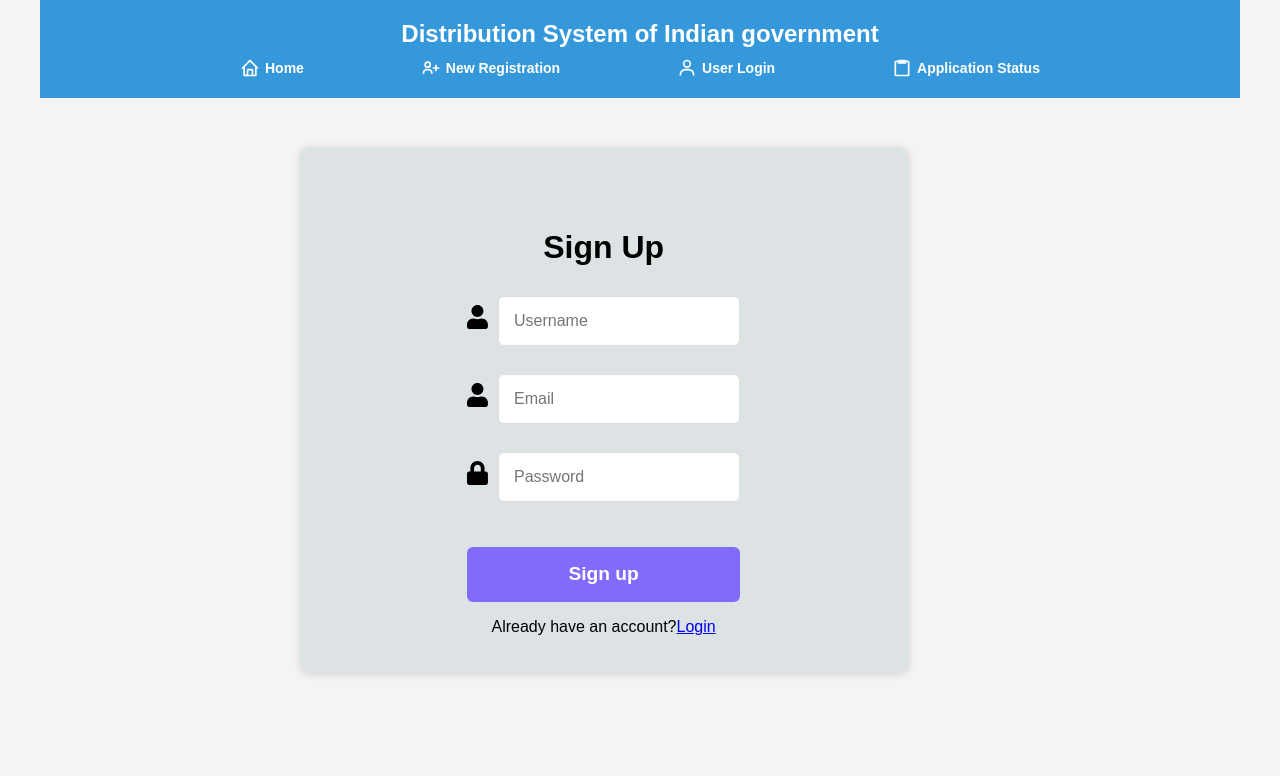
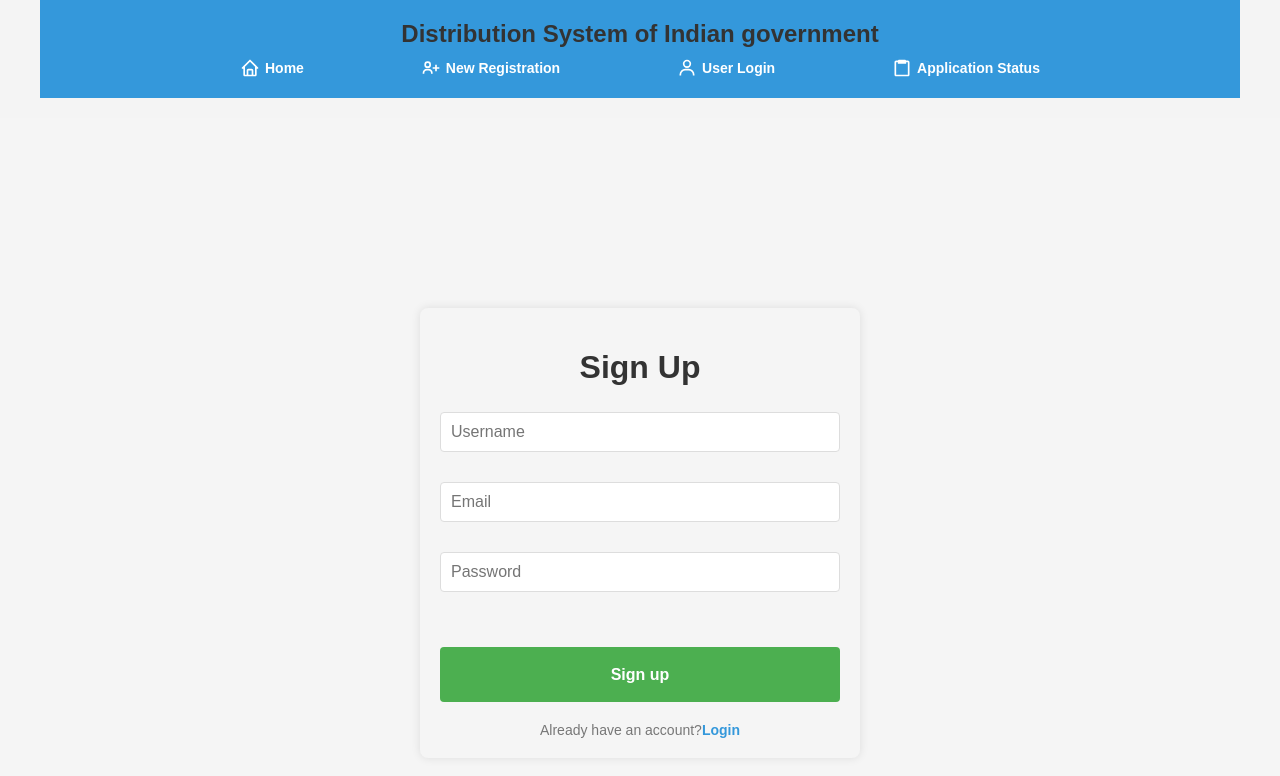
Before and after one commit to prashantgupta8feb/Public-Distribution-Syatem-POC, a React (Create React App) app in the folder frontend/: page /sign-up in a window 1280 px wide. Shown: the top 776 px of the page. Built offline with nearby package versions, Linux system fonts and the light colour scheme.

Commit message:
changes css file for related components and add new css file for ApplicationStatus

```diff
--- /dev/null
+++ b/frontend/src/components/ApplicationStatus.css
@@ -0,0 +1,77 @@
+/* ApplicationStatus.css */
+
+.application-status-wrapper {
+    display: flex;
+    justify-content: center;
+    align-items: center;
+    height: 100vh;
+  }
+
+  form {
+    background-color: #f5f5f5;
+    padding: 20px;
+    border-radius: 8px;
+    box-shadow: 0 0 10px rgba(0, 0, 0, 0.1);
+    max-width: 400px;
+    width: 100%;
+  }
+
+  h2 {
+    text-align: center;
+    color: #333;
+    margin-bottom: 20px;
+  }
+
+  .application-status-input-box {
+    margin-bottom: 20px;
+  }
+
+  label {
+    display: block;
+    font-weight: bold;
+    margin-bottom: 5px;
+    color: #555;
+  }
+
+  input {
+    width: 100%;
+    padding: 10px;
+    box-sizing: border-box;
+    margin-top: 5px;
+    margin-bottom: 5px;
+    border: 1px solid #ddd;
+    border-radius: 4px;
+    font-size: 16px;
+  }
+
+  .application-status-button {
+    background-color: rgb(76, 175, 80);
+    color: #fff;
+    padding: 10px;
+    border: none;
+    border-radius: 4px;
+    cursor: pointer;
+    width: 100%;
+  }
+
+  .application-status-button:hover {
+    background-color: #45a049;
+  }
+
+  .register-link {
+    text-align: center;
+    margin-top: 20px;
+  }
+
+  .register-link a {
+    color: #3498db;
+    text-decoration: none;
+  }
+
+  .register-link a:hover {
+    text-decoration: underline;
+  }
+
+  p {
+    margin: 0;
+  }
--- a/frontend/src/components/ApplicationStatus.js
+++ b/frontend/src/components/ApplicationStatus.js
@@ -1,4 +1,5 @@
 // ApplicationStatus.js
+import './ApplicationStatus.css'
 import React from "react";
 
 const ApplicationStatus = () => {
@@ -9,14 +10,14 @@ const ApplicationStatus = () => {
   };
 
   return (
-    <div className='wrapper'>
+    <div className='application-status-wrapper'>
       <form onSubmit={handleApplicationStatus}>
         <h2>Track Application Status</h2>
-        <div className="input-box">
+        <div className="application-status-input-box">
           <label></label>
           <input type="text" placeholder='Enter your application number' required />
         </div>
-        <button type="submit">Proceed</button>
+        <button className='application-status-button' type="submit">Proceed</button>
         <div className="register-link">
                     <p>Back to previous page?&nbsp;&nbsp;&nbsp;<a href="/">Home</a></p>
                 </div>
--- /dev/null
+++ b/frontend/src/components/ForgotPassword.css
@@ -0,0 +1,80 @@
+/* ForgotPassword.css */
+
+.forgot-password-wrapper {
+    display: flex;
+    justify-content: center;
+    align-items: center;
+    height: 100vh;
+    background-color: #f5f5f5;
+  }
+
+  form {
+    background-color: #fff;
+    padding: 30px;
+    border-radius: 8px;
+    box-shadow: 0 0 10px rgba(0, 0, 0, 0.1);
+    max-width: 400px;
+    width: 100%;
+    text-align: center;
+  }
+
+  h2 {
+    color: #333;
+  }
+
+  .forgot-password-input-box {
+    margin-bottom: 20px;
+  }
+
+  label {
+    display: block;
+    text-align: left;
+    margin-bottom: 5px;
+    color: #777;
+  }
+
+  input {
+    width: 100%;
+    padding: 10px;
+    box-sizing: border-box;
+    margin-top: 10px;
+    margin-bottom: 10px;
+    border: 1px solid #ddd;
+    border-radius: 4px;
+    font-size: 16px;
+  }
+
+  button {
+    background-color: #3498db;
+    color: #fff;
+    padding: 12px;
+    border: none;
+    border-radius: 4px;
+    cursor: pointer;
+    width: 100%;
+    font-size: 16px;
+  }
+
+  button:hover {
+    background-color: #2980b9;
+  }
+
+  .forgot-password-register-link {
+    margin-top: 20px;
+  }
+
+  .forgot-password-register-link a {
+    color: #3498db;
+    text-decoration: none;
+    font-weight: bold;
+  }
+
+  .forgot-password-register-link a:hover {
+    text-decoration: underline;
+  }
+
+  p {
+    margin: 0;
+    font-size: 14px;
+    color: #777;
+  }
--- a/frontend/src/components/ForgotPassword.js
+++ b/frontend/src/components/ForgotPassword.js
@@ -1,5 +1,6 @@
 // ForgotPassword.js
 import React from "react";
+import './ForgotPassword.css'
 
 const ForgotPassword = () => {
   // Placeholder for the password recovery logic
@@ -9,15 +10,15 @@ const ForgotPassword = () => {
   };
 
   return (
-    <div className='wrapper'>
+    <div className='forgot-password-wrapper'>
       <form onSubmit={handlePasswordRecovery}>
         <h2>Forgot Password</h2>
-        <div className="input-box">
+        <div className="forgot-password-input-box">
           <label></label>
           <input type="email" placeholder='Enter your email' required />
         </div>
         <button type="submit">Recover Password</button>
-        <div className="register-link">
+        <div className="forgot-password-register-link">
                     <p>Back to previous page?&nbsp;&nbsp;&nbsp;<a href="/user-login">Login</a></p>
                 </div>
       </form>
--- a/frontend/src/components/LoginForm.css
+++ b/frontend/src/components/LoginForm.css
@@ -1,30 +1,98 @@
-.wrapper {
+/* LoginForm.css */
+
+.login-wrapper {
   display: flex;
-    height: auto;
-    flex-direction: column;
+  justify-content: center;
   align-items: center;
-
+  height: 100vh;
+  background-color: #f5f5f5;
 }
 
-  .input-box {
-    display: flex;
-    align-items: center;
-    margin-bottom: 15px;
+form {
+  background-color: #fff;
+  padding: 30px;
+  border-radius: 8px;
+  box-shadow: 0 0 10px rgba(0, 0, 0, 0.1);
+  max-width: 400px;
+  width: 100%;
+  text-align: center;
+}
+
+h1 {
+  color: #333;
+}
+
+.login-input-box {
+  position: relative;
+  margin-bottom: 20px;
 }
 
 .icon {
-    margin-right: 10px;
-    font-size: 1.5rem; /* Set the desired font size for the icons */
+  position: absolute;
+  top: 50%;
+  left: 10px;
+  transform: translateY(-50%);
+  color: #777;
+}
+
+input {
+  width: calc(100% - 30px);
+  padding: 10px;
+  padding-left: 30px; /* To accommodate the icon */
+  box-sizing: border-box;
+  margin-top: 10px;
+  margin-bottom: 10px;
+  border: 1px solid #ddd;
+  border-radius: 4px;
+  font-size: 16px;
+}
+
+.login-button {
+  background-color: rgb(76, 175, 80);
+  color: #fff;
+  padding: 12px;
+  border: none;
+  border-radius: 4px;
+  cursor: pointer;
+  width: 100%;
+  font-size: 16px;
+}
+
+.login-button:hover {
+  background-color: #45a049;
 }
 
 .remember-forgot {
+  margin-top: 15px;
   display: flex;
-    align-items: center;
   justify-content: space-between;
-    width: 100%; /* Add this line to make sure the entire width is utilized */
-    margin-bottom: 15px;
 }
 
-  .remember-forgot label {
-    margin-right: 10px;
+.remember-forgot a {
+  color: #3498db;
+  text-decoration: none;
 }
+
+.remember-forgot a:hover {
+  text-decoration: underline;
+}
+
+.register-link {
+  margin-top: 20px;
+}
+
+.register-link a {
+  color: #2ecc71;
+  text-decoration: none;
+  font-weight: bold;
+}
+
+.register-link a:hover {
+  text-decoration: underline;
+}
+
+p {
+  margin: 0;
+  font-size: 14px;
+  color: #777;
+}
--- a/frontend/src/components/LoginForm.js
+++ b/frontend/src/components/LoginForm.js
@@ -1,11 +1,12 @@
+// Login.js
 import React, { useState } from "react";
 import './LoginForm.css';
-import { FaUser, FaLock } from "react-icons/fa";
-
+import { FaUser, FaLock, FaEye, FaEyeSlash } from "react-icons/fa";
 
 const LoginForm = () => {
   const [username, setUsername] = useState('');
   const [password, setPassword] = useState('');
+  const [showPassword, setShowPassword] = useState(false);
   const [error, setError] = useState('');
 
   const handleLogin = async (e) => {
@@ -45,13 +46,11 @@ const LoginForm = () => {
     }
   };
 
-
   return (
-    <div className='wrapper'>
+    <div className='login-wrapper'>
       <form onSubmit={handleLogin}>
         <h1>Login</h1>
-        <div className="input-box">
-        <FaUser className="icon" />
+        <div className="login-input-box">
           <input
             type="email"
             placeholder='Email'
@@ -59,20 +58,21 @@ const LoginForm = () => {
             value={username}
             onChange={(e) => setUsername(e.target.value)}
           />
-
         </div>
-        <div className="input-box">
-        <FaLock className=" icon"/>
+        <div className="login-input-box">
+          <div className="password-input">
             <input
-            type="password"
+              type={showPassword ? "text" : "password"}
               placeholder='Password'
               required
               value={password}
               onChange={(e) => setPassword(e.target.value)}
+
             />
 
           </div>
-        <button type="submit">Login</button>
+        </div>
+        <button className="login-button" type="submit">Login</button>
 
         {error && <p style={{ color: 'red' }}>{error}</p>}
 
--- a/frontend/src/components/RegistrationForm.css
+++ b/frontend/src/components/RegistrationForm.css
@@ -122,12 +122,12 @@ button {
   border: none;
   cursor: pointer;
   transition: background 0.2s ease;
-  background: rgb(130, 106, 251);
+  background: #826afb;
   border-radius: 6px;
 }
 
 button:hover {
-  background: rgb(88, 56, 250);
+  background: #5838fa;
 }
 
 /* Responsive */
--- a/frontend/src/components/Signup.css
+++ b/frontend/src/components/Signup.css
@@ -1,21 +1,83 @@
-.wrapper {
-    margin-top: 50px;
-    margin-left:300px;
-    margin-right: 200px;
-    text-align: center;
-    width: 300px;
-    height:auto;
-    box-shadow: rgb(0 0 0 / 16%) 1px 1px 10px;
-    padding-top: 30px;
-    padding-bottom: 20px;
-    border-radius: 8px;
-    background-color:#dde2e5;
-    padding-left: 12%;
-    padding-right: 12%;
+/* Signup.css */
 
+.signup-wrapper {
+  display: flex;
+  justify-content: center;
+  align-items: center;
+  height: 100vh;
+  background-color: #f5f5f5;
+}
 
+form {
+  background-color: #fff;
+  padding: 30px;
+  border-radius: 8px;
+  box-shadow: 0 0 10px rgba(0, 0, 0, 0.1);
+  max-width: 400px;
+  width: 100%;
+  text-align: center;
 }
+
+h1 {
+  color: #333;
+}
+
+.signup-input-box {
+  position: relative;
+  margin-bottom: 20px;
+}
+
 .icon {
-  margin-right: 10px;
-  font-size: 1.5rem; /* Set the desired font size for the icons */
+  position: absolute;
+  top: 50%;
+  left: 10px;
+  transform: translateY(-50%);
+  color: #777;
 }
+
+input {
+  width: calc(100% - 30px);
+  padding: 10px;
+  padding-left: 30px; /* To accommodate the icon */
+  box-sizing: border-box;
+  margin-top: 10px;
+  margin-bottom: 10px;
+  border: 1px solid #e51919;
+  border-radius: 4px;
+  font-size: 16px;
+}
+
+.signup-button {
+  background-color: rgb(76, 175, 80);
+  color: #fff;
+  padding: 12px;
+  border: none;
+  border-radius: 4px;
+  cursor: pointer;
+  width: 100%;
+  font-size: 16px;
+}
+
+.signup-button:hover {
+  background-color: #45a049;
+}
+
+.register-link {
+  margin-top: 20px;
+}
+
+.register-link a {
+  color: #3498db;
+  text-decoration: none;
+  font-weight: bold;
+}
+
+.register-link a:hover {
+  text-decoration: underline;
+}
+
+p {
+  margin: 0;
+  font-size: 14px;
+  color: #777;
+}
--- a/frontend/src/components/Signup.js
+++ b/frontend/src/components/Signup.js
@@ -31,6 +31,7 @@
 //export default Signup;
 import React, { useState } from "react";
 import './Signup.css';
+import { MdEmail } from "react-icons/md";
 import { FaUser, FaLock } from "react-icons/fa";
 
 const Signup = () => {
@@ -56,11 +57,10 @@ const Signup = () => {
   };
 
   return (
-    <div className='wrapper'>
+    <div className='signup-wrapper'>
       <form onSubmit={handleSignup}>
         <h1>Sign Up</h1>
-        <div className="input-box">
-        <FaUser className="icon" />
+        <div className="signup-input-box" >
           <input
             type="text"
             placeholder='Username'
@@ -70,8 +70,7 @@ const Signup = () => {
           />
 
         </div>
-        <div className="input-box">
-        <FaUser className="icon" />
+        <div className="signup-input-box">
           <input
             type="text"
             placeholder='Email'
@@ -81,8 +80,7 @@ const Signup = () => {
           />
 
         </div>
-        <div className="input-box">
-        <FaLock className="icon"/>
+        <div className="signup-input-box">
           <input
             type="password"
             placeholder='Password'
@@ -95,7 +93,7 @@ const Signup = () => {
 
         {error && <p style={{ color: 'red' }}>{error}</p>}
 
-        <button type="submit">Sign up</button>
+        <button className="signup-button" type="submit">Sign up</button>
 
         <div className="register-link">
           <p>Already have an account?<a href="/user-login">Login</a></p>
```
Lines whose indentation alone changed are shown as unchanged.
